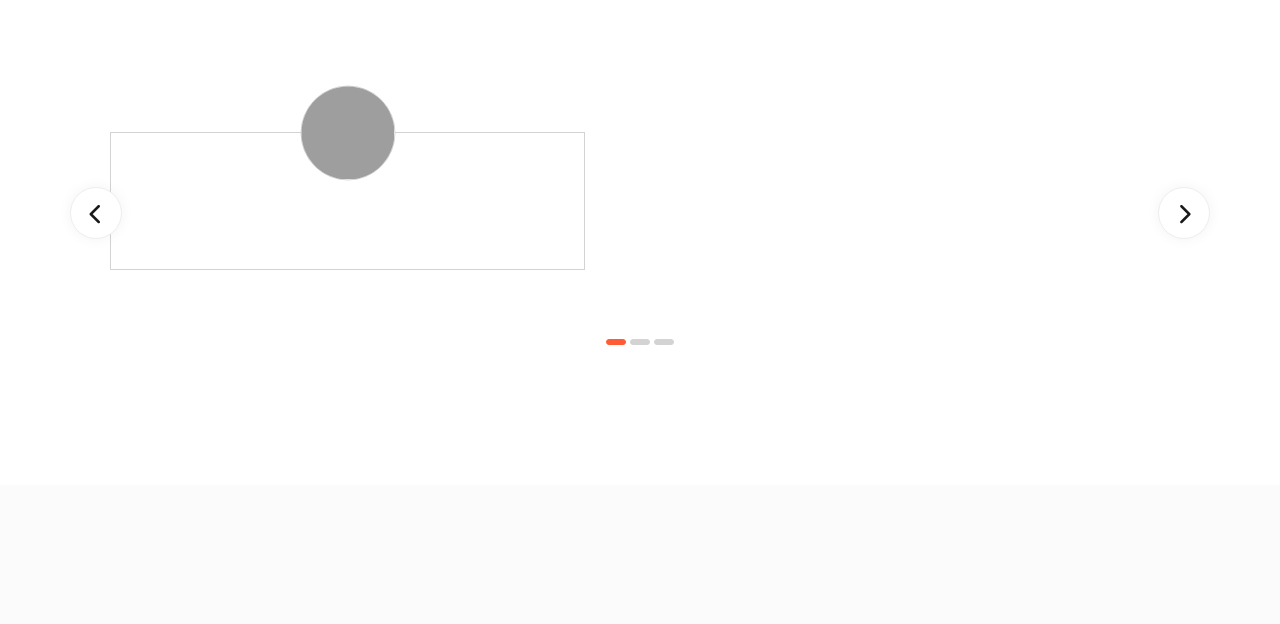
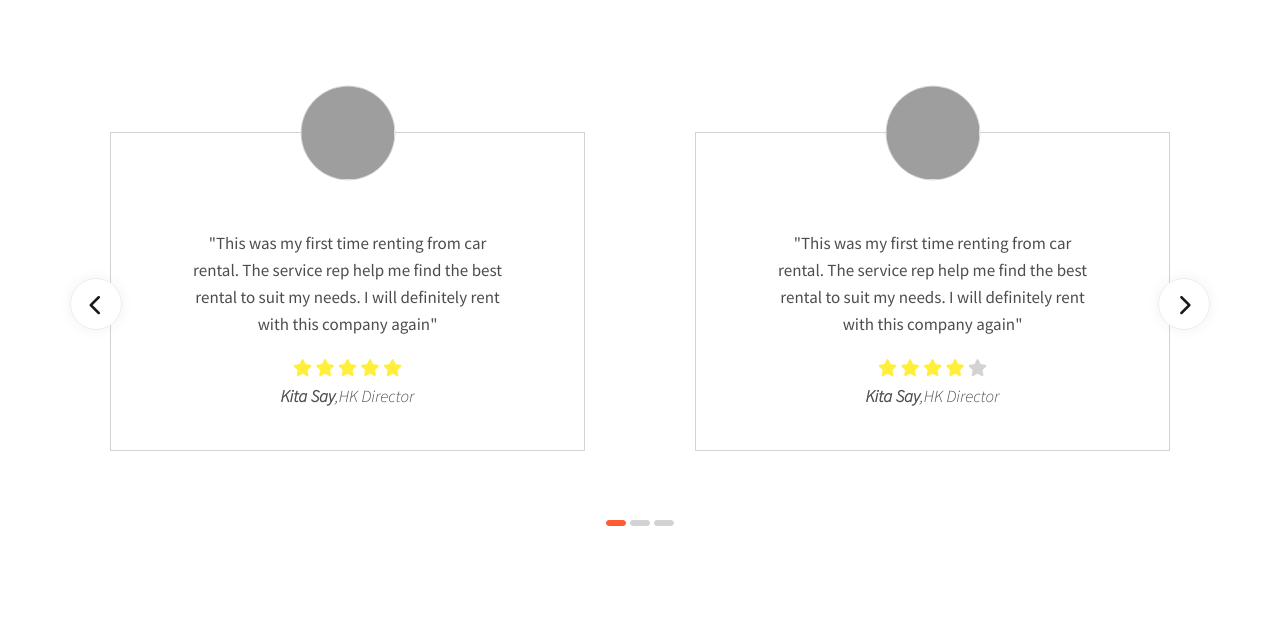
Before and after one commit to Vladarc/LandingPageLayout, a plain HTML site: page index.html in a window 1280 px wide. Shown: the part 5294-5918 px from the top of the page. Drawn offline with nearby package versions, Linux system fonts and the light colour scheme; grey boxes are pictures that could not be loaded.

Commit message:
add slider

```diff
--- a/css/slider.css
+++ b/css/slider.css
@@ -24,7 +24,9 @@
 .slider__dots {
 
     text-align: center;
-    padding: 2em;
+    padding: 0;
+    margin: 0;
+
 }
 
 .slider__dots li {
@@ -39,6 +41,7 @@ display: inline-block;
     border-radius: 3px;
     background-color: #d3d3d3;
     border: 1px solid #d3d3d3 ;
+    outline: none;
  }
  .slider__dot:hover,
  .slider__dot:active,
--- a/css/style.css
+++ b/css/style.css
@@ -523,6 +523,9 @@ border-color:#5ccb0a;
     padding: 80px 40px 40px;
     position: relative;
     margin: 40px;
+    font-family: 'Source Sans Pro', sans-serif;
+    font-size: 1.7rem;
+    text-align: center;
 }
 .review__img-wrap{
     width: 95px;
@@ -549,3 +552,20 @@ border-color:#5ccb0a;
     box-shadow: 0px 0px 27px 0px rgba(20, 20, 21, 0.09);
     border-color: #fff;
 }
+.review__stars{
+    color: #ffef3b;
+}
+.review__star{
+    display: inline-block;
+}
+.review__text::before,
+.review__text::after{
+    content: '"';
+}
+[data-starts="0"] .review__star:nth-child(n+1),
+[data-starts="1"] .review__star:nth-child(n+2),
+[data-starts="2"] .review__star:nth-child(n+3),
+[data-starts="3"] .review__star:nth-child(n+4),
+[data-starts="4"] .review__star:nth-child(n+5){
+    color: #d3d3d3;
+}
--- a/index.html
+++ b/index.html
@@ -19,20 +19,22 @@
     <header>
 
         <div class="container">
-            <nav class="nav " >
+            <nav class="nav ">
                 <a href="#" class="nav__logo animate" data-mode="fadeInLeft"><span class="marked">S</span>mart</a>
 
                 <div class="menu animate" data-mode="fadeInUp">
                     <input type="checkbox" id="toggle" class="menu__toggle-checkbox">
-                    <label class="menu__toggle-label " for="toggle" >
+                    <label class="menu__toggle-label " for="toggle">
                         <i class="fas fa-align-justify"></i>
                     </label>
                     <ul class="menu__list ul-normalize">
                         <li class="menu__item"><a href="#" class="menu__link">Home</a></li>
                         <li class="menu__item"><a href="#working-process" class="menu__link">Working Process</a></li>
                         <li class="menu__item"><a href="#featured-works" class="menu__link">Featured Works</a></li>
-                            <li class="menu__item"><a href="#services-we-provide" class="menu__link">Services We Provide</a></li>
-                            <li class="menu__item"><a href="#team-chinen-skills" class="menu__link">Team Chinen & Skills</a></li>
+                        <li class="menu__item"><a href="#services-we-provide" class="menu__link">Services We Provide</a>
+                        </li>
+                        <li class="menu__item"><a href="#team-chinen-skills" class="menu__link">Team Chinen & Skills</a>
+                        </li>
                         <li class="menu__item"><a href="#clients-saids" class="menu__link">Clients Said</a></li>
                         <li class="menu__item"><a href="#partners" class="menu__link">Partners</a></li>
                     </ul>
@@ -42,12 +44,13 @@
     </header>
 
     <main>
-        <section class="section section--gray section--bg" style="background-image:url('https://picsum.photos/id/861/2048/1024?grayscale')">
+        <section class="section section--gray section--bg"
+            style="background-image:url('https://picsum.photos/id/861/2048/1024?grayscale')">
             <div class="container">
 
 
                 <div class="heading animate" data-mode="fadeInUp">
-                    <h1 ><span class="marked">Smart </span>Agency Landign Page</h1>
+                    <h1><span class="marked">Smart </span>Agency Landign Page</h1>
                     <p>Lorem ipsum dolor sit amet, consectetur adipisicing elit. Maiores, fuga provident. Libero magni
                         quibusdam labore ad iste saepe hic, maxime qui ipsum tempore beatae, volu tomi ptates doloremque
                         rerum aspernatur dolorum at!</p>
@@ -56,9 +59,9 @@
                     <div class="col--1-3">
                         <form action="" method="POST" class="form animate" data-mode="fadeInUp">
                             <h4 class="form__title"><span class="marked">Send</span> A Message</h4>
-                            <input class="form__field" type="text" name="name" placeholder="Your Name" required >
-                            <input class="form__field" type="email" name="email" placeholder="Your Email" required >
-                            <textarea class="form__field" name="message" placeholder="Your Message" required ></textarea>
+                            <input class="form__field" type="text" name="name" placeholder="Your Name" required>
+                            <input class="form__field" type="email" name="email" placeholder="Your Email" required>
+                            <textarea class="form__field" name="message" placeholder="Your Message" required></textarea>
                             <button type="submit" class="btn btn--primary">Send Message
                                 <i class="fas fa-long-arrow-alt-right btn__fa"></i>
                             </button>
@@ -78,7 +81,7 @@
 
                 <div class="row">
                     <div class="col col--1-4 col--mv">
-                        <div class="working-item working-item--lightblue animate" data-mode="fadeInLeft" >
+                        <div class="working-item working-item--lightblue animate" data-mode="fadeInLeft">
                             <i class="fas fa-magnet working-item__icon"></i>
                             <div class="working-item__title">Koc Koi Tomi</div>
                             <p class="working-item__text">
@@ -90,7 +93,8 @@
                         </div>
                     </div>
                     <div class="col col--1-4 col--mv">
-                        <div class="working-item working-item--violet animate" data-mode="fadeInUp" data-delay="delay-1s">
+                        <div class="working-item working-item--violet animate" data-mode="fadeInUp"
+                            data-delay="delay-1s">
                             <i class="fas fa-bug working-item__icon"></i>
                             <div class="working-item__title">Koimona Set</div>
                             <p class="working-item__text">
@@ -114,7 +118,8 @@
                         </div>
                     </div>
                     <div class="col col--1-4 col--mv">
-                        <div class="working-item working-item--pink animate" data-mode="fadeInRight" data-delay="delay-1_5s">
+                        <div class="working-item working-item--pink animate" data-mode="fadeInRight"
+                            data-delay="delay-1_5s">
                             <i class="fas fa-camera-retro working-item__icon working-item--rotated"></i>
                             <div class="working-item__title">Ko Image Lara</div>
                             <p class="working-item__text">
@@ -142,9 +147,9 @@
                             <img src="https://picsum.photos/360" alt="photo" class="feature-work__img">
                         </a>
                     </div>
-                    <div class=" col col--1-3 " >
+                    <div class=" col col--1-3 ">
                         <a href="#" class="feature-work animate" data-mode="shake">
-                            <img src="https://picsum.photos/360" alt="photo" class="feature-work__img" >
+                            <img src="https://picsum.photos/360" alt="photo" class="feature-work__img">
                         </a>
                     </div>
                     <div class="col col--1-3 animate" data-mode="tada" data-delay="delay-1s">
@@ -172,7 +177,7 @@
                             <img src="https://picsum.photos/360" alt="photo" class="feature-work__img">
                         </a>
                     </div>
-                    <div class="col col--1-3 animate" data-mode="shake" >
+                    <div class="col col--1-3 animate" data-mode="shake">
                         <a href="#" class="feature-work">
                             <img src="https://picsum.photos/360" alt="photo" class="feature-work__img">
                         </a>
@@ -260,8 +265,7 @@
                                     <figure class="card__figure">
                                         <div class="card__image-wrap">
                                             <img src="https://i.picsum.photos/id/1027/2848/4272.jpg"
-                                alt="Bedi Manos UI/UX Parena"
-                                class="card__img" >
+                                                alt="Bedi Manos UI/UX Parena" class="card__img">
                                         </div>
                                         <figcaption class="card__caption card__caption--front">
                                             <div class="card__name">Bedi Manos</div>
@@ -274,7 +278,7 @@
                                     <figure class="card__figure">
                                         <ul class="skills ul-normalize">
                                             <li class="skill">
-                                        <span class="skill__name">UI/UX  Design</span>
+                                                <span class="skill__name">UI/UX Design</span>
                                                 <div class="skill__track">
                                                     <div class="skill__value" data-value="35"></div>
                                                 </div>
@@ -324,8 +328,7 @@
                                     <figure class="card__figure">
                                         <div class="card__image-wrap">
                                             <img src="https://i.picsum.photos/id/1027/2848/4272.jpg"
-                                alt="Bedi Manos UI/UX Parena"
-                                class="card__img" >
+                                                alt="Bedi Manos UI/UX Parena" class="card__img">
                                         </div>
                                         <figcaption class="card__caption card__caption--front">
                                             <div class="card__name">Bedi Manos</div>
@@ -338,7 +341,7 @@
                                     <figure class="card__figure">
                                         <ul class="skills ul-normalize">
                                             <li class="skill">
-                                        <span class="skill__name">UI/UX  Design</span>
+                                                <span class="skill__name">UI/UX Design</span>
                                                 <div class="skill__track">
                                                     <div class="skill__value" data-value="75"></div>
                                                 </div>
@@ -386,8 +389,7 @@
                                     <figure class="card__figure">
                                         <div class="card__image-wrap">
                                             <img src="https://i.picsum.photos/id/1027/2848/4272.jpg"
-                                alt="Bedi Manos UI/UX Parena"
-                                class="card__img" >
+                                                alt="Bedi Manos UI/UX Parena" class="card__img">
                                         </div>
                                         <figcaption class="card__caption card__caption--front">
                                             <div class="card__name">Bedi Manos</div>
@@ -400,7 +402,7 @@
                                     <figure class="card__figure">
                                         <ul class="skills ul-normalize">
                                             <li class="skill">
-                                        <span class="skill__name">UI/UX  Design</span>
+                                                <span class="skill__name">UI/UX Design</span>
                                                 <div class="skill__track">
                                                     <div class="skill__value" data-value="65"></div>
                                                 </div>
@@ -454,25 +456,50 @@
                 </div>
                 <div class="slider">
                     <div class="slider__slide">
-                        <div class="row">
+                        <div class="row row--nowrap">
                             <div class="col col--1-2">
                                 <div class="review">
                                     <div class="review__img-wrap">
-                                    <img src="https://i.picsum.photos/id/1027/100/100.jpg" alt="Photo" class="review__img">
+                                        <img src="https://i.picsum.photos/id/1027/100/100.jpg" alt="Photo"
+                                            class="review__img">
                                     </div>
-                                    <blockquote class="review__text"></blockquote>
-                                    <ul class="review__stars ul-normalize">
-                                        <li class="review__star"></li>
-                                        <li class="review__star"></li>
-                                        <li class="review__star"></li>
-                                        <li class="review__star"></li>
-                                        <li class="review__star"></li>
+                                    <blockquote class="review__text">This was my first time renting from car rental. The
+                                        service rep help me find the best rental to suit my needs. I will definitely
+                                        rent with this company again</blockquote>
+                                    <ul class="review__stars ul-normalize"  data-starts="5">
+                                        <li class="review__star" ><i class="fas fa-star"></i></li>
+                                        <li class="review__star"><i class="fas fa-star"></i></li>
+                                        <li class="review__star"><i class="fas fa-star"></i></li>
+                                        <li class="review__star"><i class="fas fa-star"></i></li>
+                                        <li class="review__star"><i class="fas fa-star"></i></li>
                                     </ul>
-                                    <cite class="review__author"></cite>
+                                    <cite class="review__author">
+                                        <b>Kita Say</b>,HK Director
+                                    </cite>
                                 </div>
                             </div>
 
-                            <div class="col col--1-2"></div>
+                            <div class="col col--1-2">
+                                <div class="review">
+                                    <div class="review__img-wrap">
+                                        <img src="https://i.picsum.photos/id/1027/100/100.jpg" alt="Photo"
+                                            class="review__img">
+                                    </div>
+                                    <blockquote class="review__text">This was my first time renting from car rental. The
+                                        service rep help me find the best rental to suit my needs. I will definitely
+                                        rent with this company again</blockquote>
+                                    <ul class="review__stars ul-normalize" data-starts="4">
+                                        <li class="review__star"  ><i class="fas fa-star"></i></li>
+                                        <li class="review__star"><i class="fas fa-star"></i></li>
+                                        <li class="review__star"><i class="fas fa-star"></i></li>
+                                        <li class="review__star"><i class="fas fa-star"></i></li>
+                                        <li class="review__star"><i class="fas fa-star"></i></li>
+                                    </ul>
+                                    <cite class="review__author">
+                                        <b>Kita Say</b>,HK Director
+                                    </cite>
+                                </div>
+                            </div>
                         </div>
 
 
@@ -484,9 +511,9 @@
                     <button class="slider__arrow slider__arrow--next btn btn--light btn--icon">
                         <i class="fas fa-chevron-right"></i></button>
                     <ul class="slider__dots ul-normalize">
-                        <li ><button class="slider__dot slider__dot--active "></button></li>
-                        <li ><button class="slider__dot"></button></li>
-                        <li ><button class="slider__dot"></button></li>
+                        <li><button class="slider__dot slider__dot--active "></button></li>
+                        <li><button class="slider__dot"></button></li>
+                        <li><button class="slider__dot"></button></li>
                     </ul>
                 </div>
             </div>
@@ -516,10 +543,14 @@
             </div>
             <div class="footer__row">
                 <ul class="social ul-normalize">
-                    <li class="social__item"><a href="#" class="social__link btn btn--secondary btn--icon"><i class="fab fa-facebook-f"></i></a></li>
-                    <li class="social__item"><a href="#" class="social__link btn btn--secondary btn--icon"><i class="fab fa-twitter"></i></a></li>
-                    <li class="social__item"><a href="#" class="social__link btn btn--secondary btn--icon"><i class="fab fa-dribbble"></i></a></li>
-                    <li class="social__item"><a href="#" class="social__link btn btn--secondary btn--icon"><i class="fab fa-behance"></i></a></li>
+                    <li class="social__item"><a href="#" class="social__link btn btn--secondary btn--icon"><i
+                                class="fab fa-facebook-f"></i></a></li>
+                    <li class="social__item"><a href="#" class="social__link btn btn--secondary btn--icon"><i
+                                class="fab fa-twitter"></i></a></li>
+                    <li class="social__item"><a href="#" class="social__link btn btn--secondary btn--icon"><i
+                                class="fab fa-dribbble"></i></a></li>
+                    <li class="social__item"><a href="#" class="social__link btn btn--secondary btn--icon"><i
+                                class="fab fa-behance"></i></a></li>
                 </ul>
                 <span class="copyright">© 2015 - 2016 <a href="#" target="_blank">Deviserweb Ltd.</a></span>
             </div>
```
Lines whose indentation alone changed are shown as unchanged.
